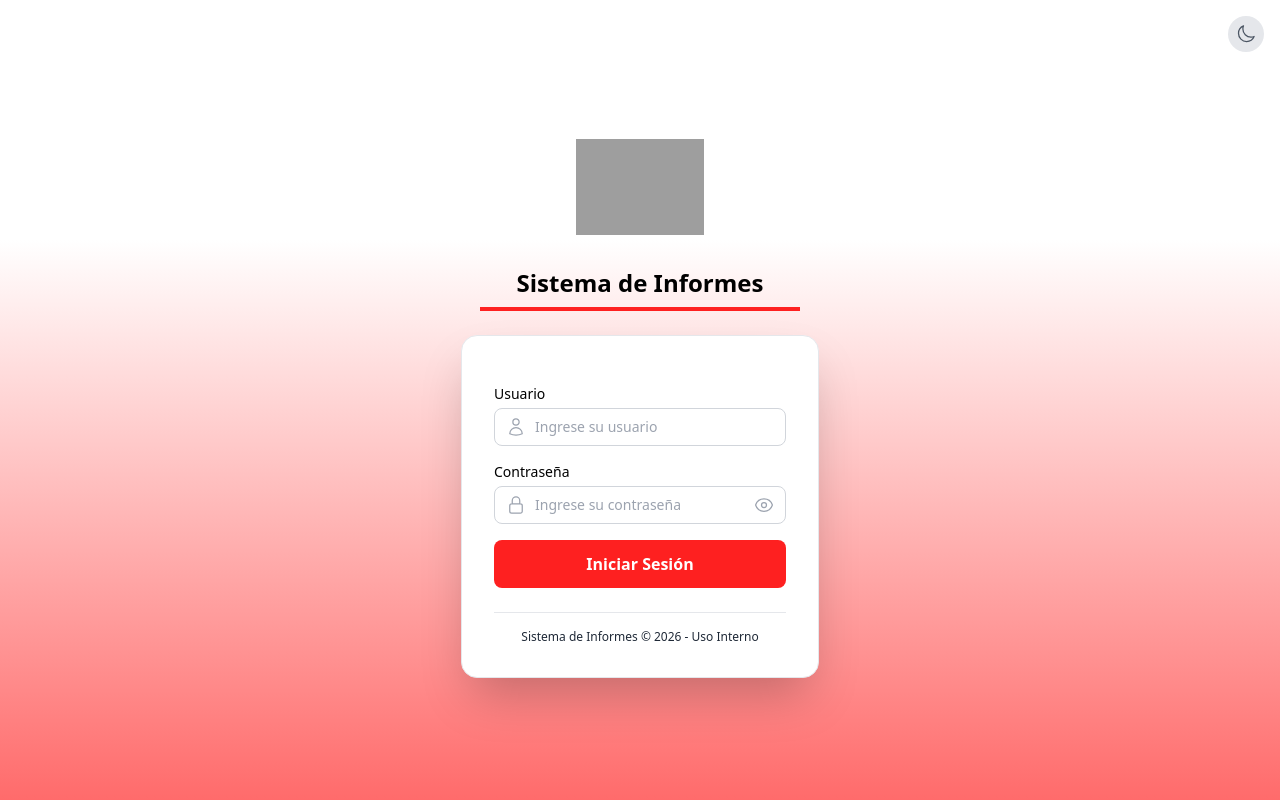
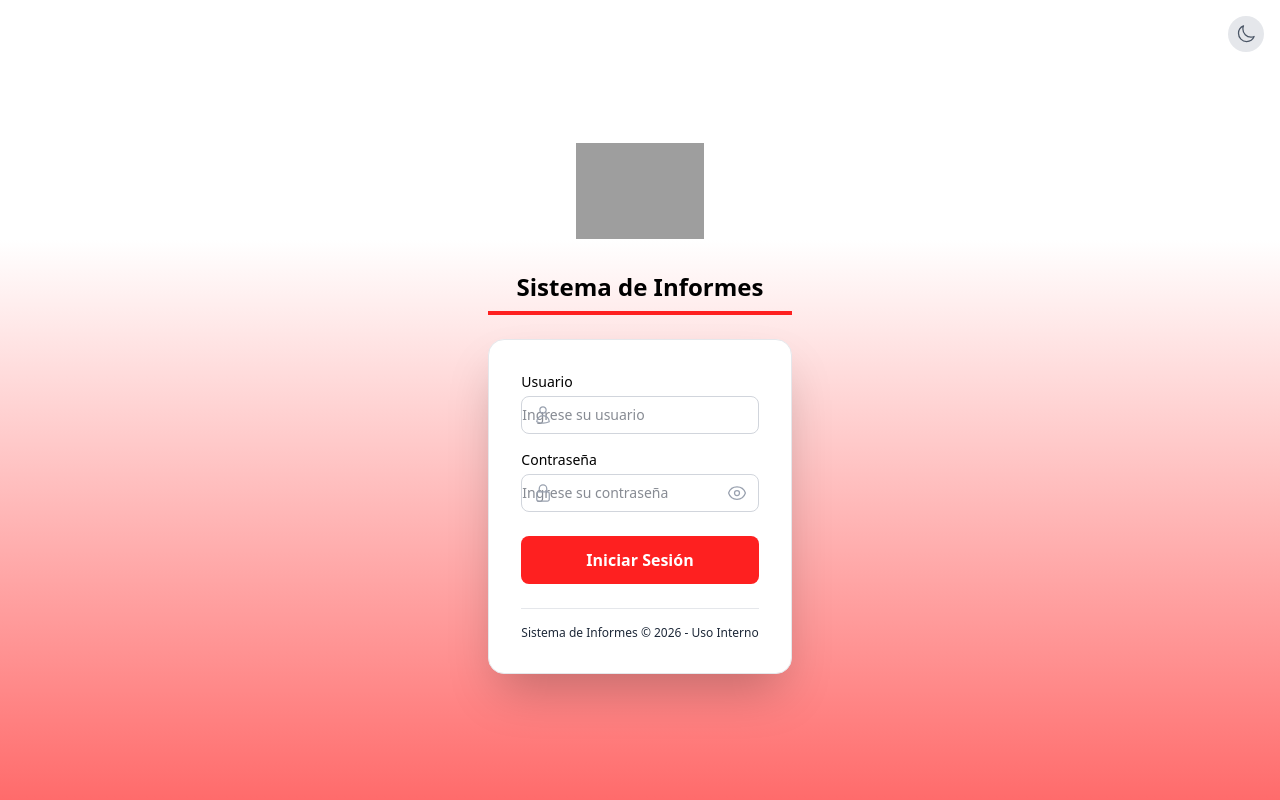
Before and after one commit to Uzi-desing/informes_appweb, a Django app: page / in a window 1280 px wide. Run offline with Django 5.2, Linux system fonts and the light colour scheme; style sheets or scripts are compiled from the project's sources; some libraries are stand-ins or nearby versions; grey boxes are pictures that could not be loaded.

Commit message:
feat(frontend): migrar de Tailwind CDN a compilacion estatica con Tailwind v4
- Quitar el script cdn.tailwindcss.com y las configs inline de base.html y login.html
- Enlazar el CSS compilado src/static/css/tailwind.css
- Crear tailwind.input.css con @theme, @custom-variant dark y @source

```diff
--- a/src/apps/usuarios/templates/login.html
+++ b/src/apps/usuarios/templates/login.html
@@ -5,21 +5,7 @@
     <meta name="viewport" content="width=device-width, initial-scale=1.0">
     <title>Iniciar Sesión</title>
     {% load static %}
-    <script src="https://cdn.tailwindcss.com"></script>
-    <script>
-        tailwind.config = {
-            darkMode: 'class',
-            theme: {
-                extend: {
-                    colors: {
-                        'primary': '#ffffff',
-                        'secondary': '#fe2020',
-                        'tertiary': '#000000',
-                    }
-                }
-            }
-        }
-    </script>
+    <link rel="stylesheet" href="{% static 'css/tailwind.css' %}">
     <link rel="stylesheet" href="{% static 'css/login.css' %}">
 </head>
 <body class="bg-primary min-h-screen flex flex-col items-center justify-center px-4">
--- /dev/null
+++ b/src/static/css/tailwind.input.css
@@ -0,0 +1,13 @@
+@import "tailwindcss";
+
+@custom-variant dark (&:where(.dark, .dark *));
+
+@theme {
+  --color-brand: #fe2020;
+  --color-primary: #ffffff;
+  --color-secondary: #fe2020;
+  --color-tertiary: #000000;
+}
+
+@source "../../apps";
+@source "../../static/js";
```
Also changed, not shown: package.json (added, +12 -0 lines), src/apps/informes/templates/base.html (+1 -13 lines), package-lock.json (added).
